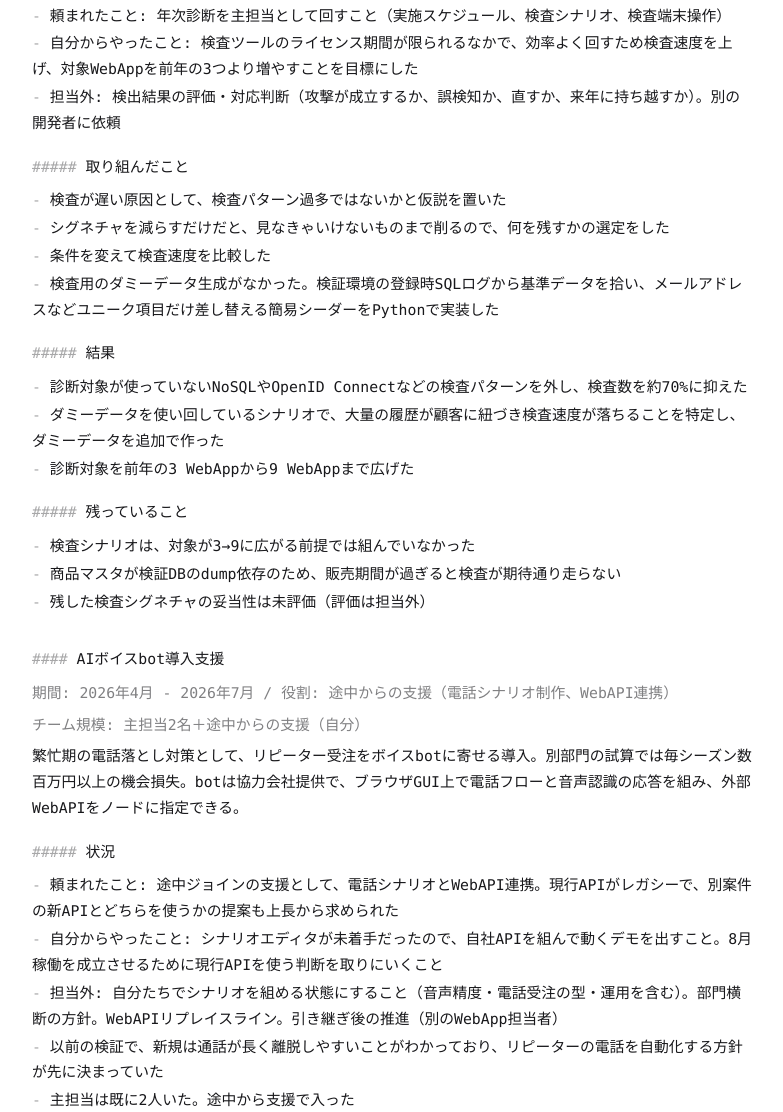
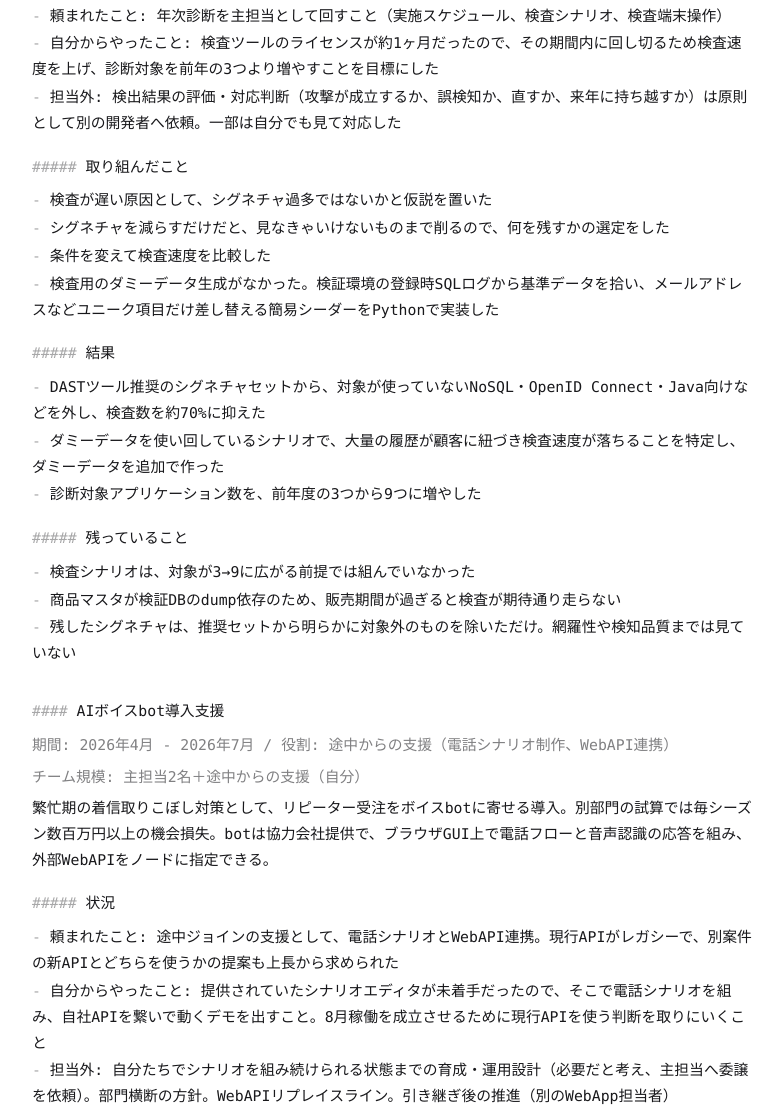
Before and after one commit to coffee-r/coffee-r.github.io, an Astro site: page /resume in a window 1280 px wide. Shown: the part 1149-2261 px from the top of the page, without its empty margins (388-1171 px from the left). Built offline with nearby package versions, Linux system fonts and the light colour scheme; Astro itself is replaced by a stand-in of ours.

Commit message:
一旦update

```diff
--- a/src/pages/resume/index.astro
+++ b/src/pages/resume/index.astro
@@ -31,9 +31,9 @@ type Project = {
 };
 
 const skills: { category: string; items: string }[] = [
-    { category: "言語", items: "PHP 7年 / Python / Shell / C#" },
-    { category: "フレームワーク", items: "CodeIgniter3 4年 / Laravel 2年" },
-    { category: "DB", items: "MySQL 3年 / OracleDB 3年 / SQL Server" },
+    { category: "言語", items: "PHP / Python / Shell / C#" },
+    { category: "フレームワーク", items: "CodeIgniter3 / Laravel" },
+    { category: "DB", items: "MySQL / OracleDB / SQL Server" },
     { category: "インフラ", items: "AWS / AlmaLinux / Apache / NGINX" },
     { category: "その他", items: "Unity / Podman / GitLab Runner / Zabbix" },
 ];
@@ -58,25 +58,25 @@ const projects: Project[] = [
         scope: {
             requested:
                 "年次診断を主担当として回すこと（実施スケジュール、検査シナリオ、検査端末操作）",
-            took: "検査ツールのライセンス期間が限られるなかで、効率よく回すため検査速度を上げ、対象WebAppを前年の3つより増やすことを目標にした",
+            took: "検査ツールのライセンスが約1ヶ月だったので、その期間内に回し切るため検査速度を上げ、診断対象を前年の3つより増やすことを目標にした",
             outside:
-                "検出結果の評価・対応判断（攻撃が成立するか、誤検知か、直すか、来年に持ち越すか）。別の開発者に依頼",
+                "検出結果の評価・対応判断（攻撃が成立するか、誤検知か、直すか、来年に持ち越すか）は原則として別の開発者へ依頼。一部は自分でも見て対応した",
         },
         actions: [
-            "検査が遅い原因として、検査パターン過多ではないかと仮説を置いた",
+            "検査が遅い原因として、シグネチャ過多ではないかと仮説を置いた",
             "シグネチャを減らすだけだと、見なきゃいけないものまで削るので、何を残すかの選定をした",
             "条件を変えて検査速度を比較した",
             "検査用のダミーデータ生成がなかった。検証環境の登録時SQLログから基準データを拾い、メールアドレスなどユニーク項目だけ差し替える簡易シーダーをPythonで実装した",
         ],
         results: [
-            "診断対象が使っていないNoSQLやOpenID Connectなどの検査パターンを外し、検査数を約70%に抑えた",
+            "DASTツール推奨のシグネチャセットから、対象が使っていないNoSQL・OpenID Connect・Java向けなどを外し、検査数を約70%に抑えた",
             "ダミーデータを使い回しているシナリオで、大量の履歴が顧客に紐づき検査速度が落ちることを特定し、ダミーデータを追加で作った",
-            "診断対象を前年の3 WebAppから9 WebAppまで広げた",
+            "診断対象アプリケーション数を、前年度の3つから9つに増やした",
         ],
         remaining: [
             "検査シナリオは、対象が3→9に広がる前提では組んでいなかった",
             "商品マスタが検証DBのdump依存のため、販売期間が過ぎると検査が期待通り走らない",
-            "残した検査シグネチャの妥当性は未評価（評価は担当外）",
+            "残したシグネチャは、推奨セットから明らかに対象外のものを除いただけ。網羅性や検知品質までは見ていない",
         ],
     },
     {
@@ -85,13 +85,13 @@ const projects: Project[] = [
         role: "役割: 途中からの支援（電話シナリオ制作、WebAPI連携）",
         time: "期間: 2026年4月 - 2026年7月",
         description:
-            "繁忙期の電話落とし対策として、リピーター受注をボイスbotに寄せる導入。別部門の試算では毎シーズン数百万円以上の機会損失。botは協力会社提供で、ブラウザGUI上で電話フローと音声認識の応答を組み、外部WebAPIをノードに指定できる。",
+            "繁忙期の着信取りこぼし対策として、リピーター受注をボイスbotに寄せる導入。別部門の試算では毎シーズン数百万円以上の機会損失。botは協力会社提供で、ブラウザGUI上で電話フローと音声認識の応答を組み、外部WebAPIをノードに指定できる。",
         scope: {
             requested:
                 "途中ジョインの支援として、電話シナリオとWebAPI連携。現行APIがレガシーで、別案件の新APIとどちらを使うかの提案も上長から求められた",
-            took: "シナリオエディタが未着手だったので、自社APIを組んで動くデモを出すこと。8月稼働を成立させるために現行APIを使う判断を取りにいくこと",
+            took: "提供されていたシナリオエディタが未着手だったので、そこで電話シナリオを組み、自社APIを繋いで動くデモを出すこと。8月稼働を成立させるために現行APIを使う判断を取りにいくこと",
             outside:
-                "自分たちでシナリオを組める状態にすること（音声精度・電話受注の型・運用を含む）。部門横断の方針。WebAPIリプレイスライン。引き継ぎ後の推進（別のWebApp担当者）",
+                "自分たちでシナリオを組み続けられる状態までの育成・運用設計（必要だと考え、主担当へ委譲を依頼）。部門横断の方針。WebAPIリプレイスライン。引き継ぎ後の推進（別のWebApp担当者）",
         },
         situation: [
             "以前の検証で、新規は通話が長く離脱しやすいことがわかっており、リピーターの電話を自動化する方針が先に決まっていた",
@@ -101,7 +101,7 @@ const projects: Project[] = [
         ],
         actions: [
             "途中ジョインで全体が見えなかったので、空いている手から動くものを出して判断材料を先に置いた。GUIのシナリオエディタで自社システムのAPIを組み、動くものを社内デモした",
-            "作るだけではなく、自分たちでシナリオを組み続けられる必要があると感じた。音声精度・電話受注の型・運用まで含むため、その担当は誰かを確認した",
+            "作るだけではなく、自分たちでシナリオを組み続けられる必要があると感じた。音声精度・電話受注の型・運用まで含むため、育成や運用設計が必要と考え、主担当へ委譲を依頼した",
             "現行WebAPIのリプレイスが別ラインにあり、5月時点で8月稼働希望だった。スケジュールの成立を優先し、現行APIを使う判断を提案して仮で固めた",
         ],
         results: [
@@ -116,7 +116,7 @@ const projects: Project[] = [
         role: "役割: バックエンド 機能開発担当",
         time: "期間: 2025年7月 - 2025年9月",
         description:
-            "Yahoo/楽天型の出品・販売の仕組みを、預かり配送まで担うAmazonライクなフルフィルメントへ寄せる。機能としてはそうだが、取扱商品のコンセプトでは差別化があった",
+            "出品・販売までの自社ECモールを、倉庫での預かり・配送まで担うフルフィルメント型へ寄せる企画。自分はバックエンドの機能開発。取扱商品のコンセプトでは差別化があった",
         scope: {
             requested: "バックエンドの機能開発担当としてアサインされること",
             took: "全体像が見えず何を開発すればいいかわからない状態だったので、関係部門の業務フロー図・ユースケース・機能一覧まで自分で起こし、開発可能な粒度に落としたこと",
@@ -141,40 +141,39 @@ const projects: Project[] = [
     {
         title: "SOAP WebAPIのリプレイス",
         team: "チーム規模: 4名 (内、部長1名、別機能担当エンジニア2名、自分)",
-        role: "役割: 主担当（アプリ構成・テスト方式・開発環境・CI/CDを設計。APIはエンドポイント単位で分担し、在庫まわりの設計〜実装を担当）",
+        role: "役割: 主担当（アプリ構成・テスト方式・開発環境・CI/CDを設計。APIはエンドポイント単位で分担し、在庫系APIの設計〜実装を担当）",
         time: "期間: 2024年9月 - 2025年6月",
         description:
             "10年以上前に協力会社が作った、ERPと各種アプリケーションを連携するSOAP WebAPIを内製化し、RESTishなWebAPIへリプレイスする。上長からの依頼は作り替えと、WebAPIの200系成功率の改善。機能要件に自社で対応できるようにすることも目的だった。",
         scope: {
             requested:
                 "協力会社製SOAP WebAPIの内製リプレイス。WebAPIの200系成功率を上げてほしい、という上長リクエスト",
-            took: "エラーがいつ・どれくらい出ているかをログから切ること。CI3 EOLを受けてフレームワークと検証手段（テスト・CI・コンテナ）を選定し、在庫まわりの設計〜実装まで担うこと",
+            took: "エラーがいつ・どれくらい出ているかを、アクセスログから切り分けること。CI3 EOLを受けてフレームワークと検証手段（テスト・CI・コンテナ）を選定し、分担した在庫系APIの設計〜実装まで担うこと",
             outside:
-                "200系成功率の改善（当該時間帯の要因はindex再作成。API側ではリアルタイムに減らせない結論。バッチリカバリは上長）。テーブル作成は協力会社・運用。APIはエンドポイント単位で分担",
+                "200系成功率の改善（当該時間帯の要因はERPのDB index再作成。API側ではリアルタイムに減らせない結論。バッチリカバリは上長）。テーブル定義は協力会社・運用が手動SQLで管理。APIはエンドポイント単位で分担",
         },
         situation: [
             "上長から作り替えと成功率改善の依頼を受けたが、実際のエラー発生率や条件はチームで把握していなかった",
             "ERPとその他アプリの不整合は見えていたが、原因はわかっていなかった",
-            "CodeIgniter3がEOL。社内のWebApp内製が触れる言語はPHP。テーブル作成は協力会社・運用が扱っており、マイグレーションは使わない前提だった",
+            "CodeIgniter3がEOL。社内のWebApp内製が触れる言語はPHP。テーブル定義は協力会社・運用が手動SQLで管理しており、アプリ側のマイグレーション対象ではなかった",
             "テストコードが勤め先のシステムでほとんど書かれていない状況だった",
         ],
         actions: [
-            "現行サーバのIISからSOAP WebAPIのアクセスログを取り、早朝帯にエラー率が約10%の時間帯を見つけた。単独では原因まで閉じられず、相談の結果、coreシステムのindex再作成と時間帯が重なることが判明した",
-            "既存はC#、DBはSQL Serverなので.NETに寄せる選択肢もあったが、社内のWebApp内製チームが触れるのがPHPなので寄せなかった。CodeIgniter4は書き方が大きく変わる。Goはチームの学習負担を見て見送り、Laravelでプロトタイプを作って提案し、採用した",
-            "パッチの当てやすさを理由に、Podmanでのコンテナ環境を自ら選定して導入した",
+            "現行サーバ（IIS）からSOAP WebAPIのアクセスログを取り、早朝帯にエラー率が約10%の時間帯を見つけた。単独では原因まで閉じられず、相談の結果、ERPのDB index再作成と時間帯が重なることが判明した",
+            "既存はC#、DBはSQL Serverなので.NETに寄せる選択肢もあったが、社内のWebApp内製チームが触れるのがPHPなので寄せなかった。CodeIgniter3はEOL、4は書き方が大きく変わる。Goはチームの学習負担を見て見送り、Laravelでプロトタイプを作って提案し、採用した",
+            "セキュリティパッチの当てやすさ、環境の再配布のしやすさ、セルフホストGitLabのCI/CDとの相性から、Podmanでのコンテナ環境を自ら選定して導入した",
             "既存C#コードから仕様を復元できる、という部長の仮説を受け、協力会社が10年前に作ったC#製アプリケーションを解析してLaravelで再実装した",
-            "在庫まわりのREST APIエンドポイントおよびIN/OUT設計（エンドポイント単位でチーム分担）",
-            "OpenAPI仕様書と実装の乖離を検知するPHPUnitテスト（OpenAPI Validator）、GitLab RunnerによるCI、Pint・PHPStan（Larastan）・PHPUnitをgit pre-commitで回す仕組みを入れてメンバーに配布した",
-            "MVC+UseCase構成で実装した。オニオンアーキテクチャかで悩んだが、組織の身の丈に合わせてこちらを選んだ",
+            "在庫系REST APIエンドポイントおよびIN/OUT設計（エンドポイント単位でチーム分担）",
+            "OpenAPI仕様書と実装の乖離を検知するPHPUnitテスト（league/openapi-psr7-validator）、GitLab RunnerによるCI、Pint・PHPStan（Larastan）・PHPUnitをgit pre-commitで回す仕組みを入れてメンバーに配布した",
+            "構成はMVC+UseCase。オニオンアーキテクチャかで悩んだが、組織の身の丈に合わせてこちらを選んだ。UseCaseのフィーチャーテストを重点的に書いた",
         ],
         results: [
-            "早朝のエラー帯をログで特定し、原因候補（index再作成との重複）まで辿った。当該時間帯のリアルタイムエラーはAPI側では減らせない結論になり、連携はその時間帯を諦め、上長判断でバッチリカバリする方針になった。200系成功率の改善は未達で、エラーレートは約0.3%から約0.8%へ悪化した",
+            "早朝のエラー帯をログで特定し、原因候補（ERPのDB index再作成との重複）まで辿った。当該時間帯のリアルタイムエラーはAPI側では減らせない結論になり、連携はその時間帯を諦め、上長判断でバッチリカバリする方針になった。200系成功率の改善は未達で、エラーレートは約0.3%から約0.8%へ悪化した",
             "Pint・PHPStan・PHPUnitで機械的に検証が回るようになり、共通処理を触ったときにどこが壊れそうかのあたりがつけやすくなった。PHPUnitで、どこまで作ってどこまで確認したかが見えるようになった",
         ],
         remaining: [
-            "Podmanデプロイのダウンタイムは0ではない",
-            "コンテナ運用は、停電対応の運用担当まで乗っていない",
-            "オンプレVM上のコンテナとして、軽量性のメリットは未評価",
+            "1コンテナ運用のため、デプロイ時のダウンタイムは0ではない。リクエスト数が少ないのでその判断を取った",
+            "コンテナの運用手順が、停電対応などを担う運用担当まで渡っていない",
         ],
     },
     {
@@ -192,9 +191,9 @@ const projects: Project[] = [
         },
         situation: [
             "レベニューシェア型のプロジェクトで、プラットフォーム・版元・権利取得会社へのマージンなどを加味した上で、チームで毎月数千万の売り上げを求められる現場だった",
-            "フレームワークなどがないレガシーなコードベースで、追加開発の難易度が高い状態だった",
+            "フレームワークのないPHPコードベースで、共通の置き場やテストがなく、追加開発しづらい状態だった",
             "コード内ループで大量のSQL発行やスロークエリが頻発しており、イベント終了間際になるとサーバ負荷が高くなりゲームが重くなる状態だった",
-            "すべてのテーブルでMyISAMエンジンが使われており、当時は排他制御がされてなく、課金アイテム増殖などのデータ不整合が頻発している状態だった",
+            "すべてのテーブルがMyISAMで、行ロックもトランザクションも使えなかった。アプリ側の排他もなく、課金アイテム増殖などのデータ不整合が頻発していた",
         ],
         actions: [
             "あるデッキを組んで連続どこまでバトル勝利できるか、などのバトルシステムのWebシステム追加開発",
@@ -207,7 +206,8 @@ const projects: Project[] = [
             "課金アイテム増殖に対して楽観的排他制御を入れた",
         ],
         remaining: [
-            "イベント終了間際の負荷とアイテム増殖は、現場が楽になる水準までは下がらなかった",
+            "イベント終了間際のピーク負荷は、インデックスとクエリ改善では消し切れなかった",
+            "楽観ロックを入れたあとの、増殖の再発頻度は測っていない",
         ],
     },
 ];
@@ -268,7 +268,7 @@ const toc: { id: string; label: string; depth: number }[] = [
                 </h1>
                 <p class="resume-p resume-dim">バックエンドエンジニア</p>
                 <p class="resume-p">
-                    20年以上稼働する通販システムの保守・リプレイスに携わる
+                    20年以上稼働する通販システムの改修・リプレイスに携わる
                 </p>
                 <p class="resume-p">
                     <a
```
